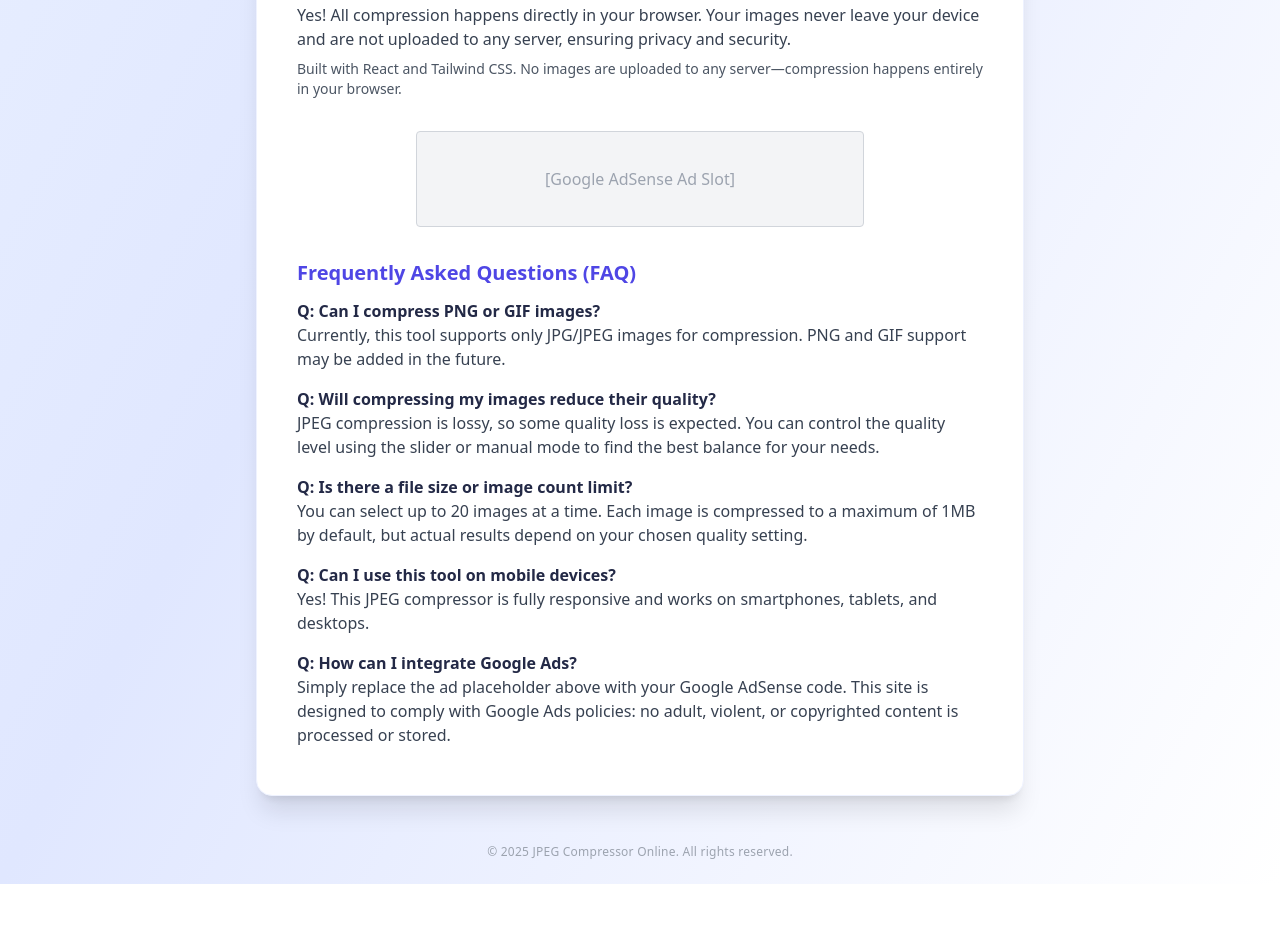
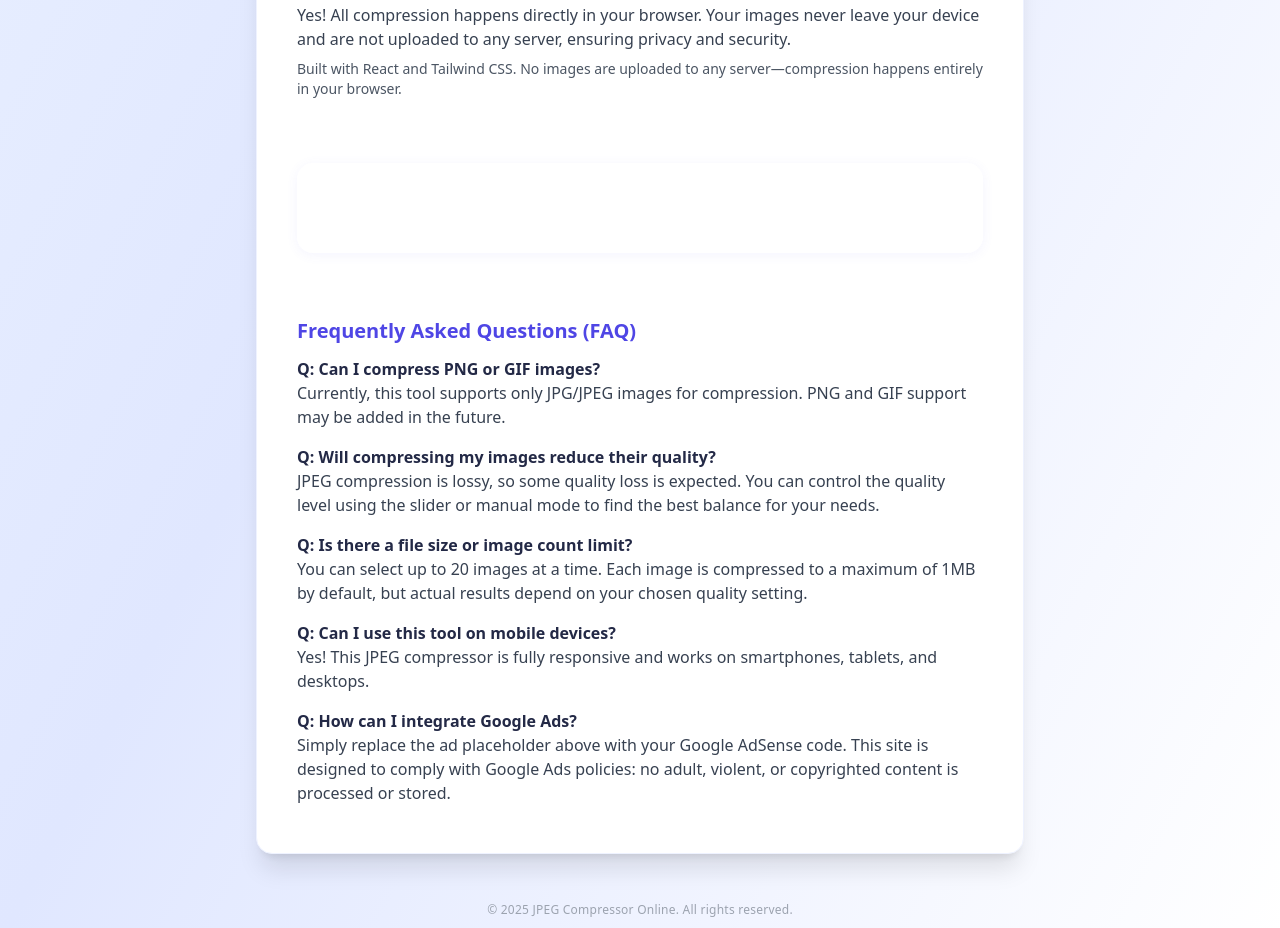
Before and after one commit to codewith-swapnil/compress-jpeg, a React (Vite) app: page / in a window 1280 px wide. Shown: the part 1640-2568 px from the top of the page. Before the commit the page ends 2524 px from the top, so only its background shows below. Built offline with nearby package versions, Linux system fonts and the light colour scheme.

Commit message:
google ads added

```diff
--- a/src/App.jsx
+++ b/src/App.jsx
@@ -351,7 +351,7 @@ export default function App() {
           <ins className="adsbygoogle"
             style={{ display: "block" }}
             data-ad-client="ca-pub-40620600997"
-            data-ad-slot="1234567890"
+              data-ad-slot="6449429019"
             data-ad-format="auto"
             data-full-width-responsive="true"></ins>
         </div>
@@ -380,10 +380,13 @@ export default function App() {
           </p>
           {/* Google Ads Placeholder */}
           <div className="my-8 flex justify-center">
-            {/* Replace this div with your Google AdSense code */}
-            <div className="w-full max-w-md h-24 bg-gray-100 border border-gray-300 flex items-center justify-center rounded">
-              <span className="text-gray-400">[Google AdSense Ad Slot]</span>
-            </div>
+            {/* Google AdSense Responsive Ad */}
+            <ins className="adsbygoogle"
+              style={{ display: "block" }}
+              data-ad-client="ca-pub-4062060956100997"
+              data-ad-slot="2103167504"
+              data-ad-format="auto"
+              data-full-width-responsive="true"></ins>
           </div>
           {/* FAQ Section */}
           <article className="mt-8" itemScope itemType="https://schema.org/FAQPage">
```
